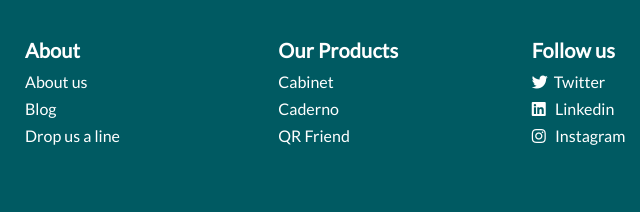
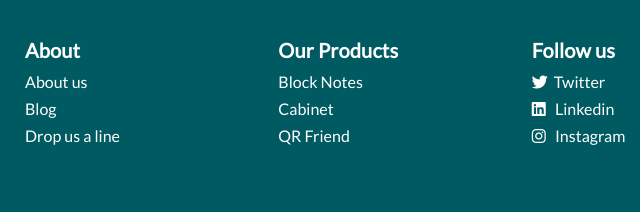
Before and after one commit to blocoio/large-text-website, a plain HTML site: page index.html in a window 1280 px wide. Shown: the part 3066-3278 px from the top of the page, 440-1080 px from the left. Drawn offline with Linux system fonts and the light colour scheme; a web font is replaced by a local one.

Commit message:
New QR friend website

```diff
--- a/index.html
+++ b/index.html
@@ -236,9 +236,9 @@
           <h3 class="h5 mb-2">Our Products</h3>
           <div class="d-flex">
             <ul class="list-unstyled d-inline-block mr-4 mb-0">
+              <li class="mb-1"><a class="footer-link" href="https://caderno.bloco.io">Block Notes</a></li>
               <li class="mb-1"><a class="footer-link" href="https://cabinet.bloco.io">Cabinet</a></li>
-              <li class="mb-1"><a class="footer-link" href="https://caderno.bloco.io">Caderno</a></li>
-              <li class="mb-1"><a class="footer-link" href="https://play.google.com/store/apps/details?id=io.bloco.qr">QR Friend</a></li>
+              <li class="mb-1"><a class="footer-link" href="https://qr.bloco.io">QR Friend</a></li>
             </ul>
           </div>
         </div>
```
